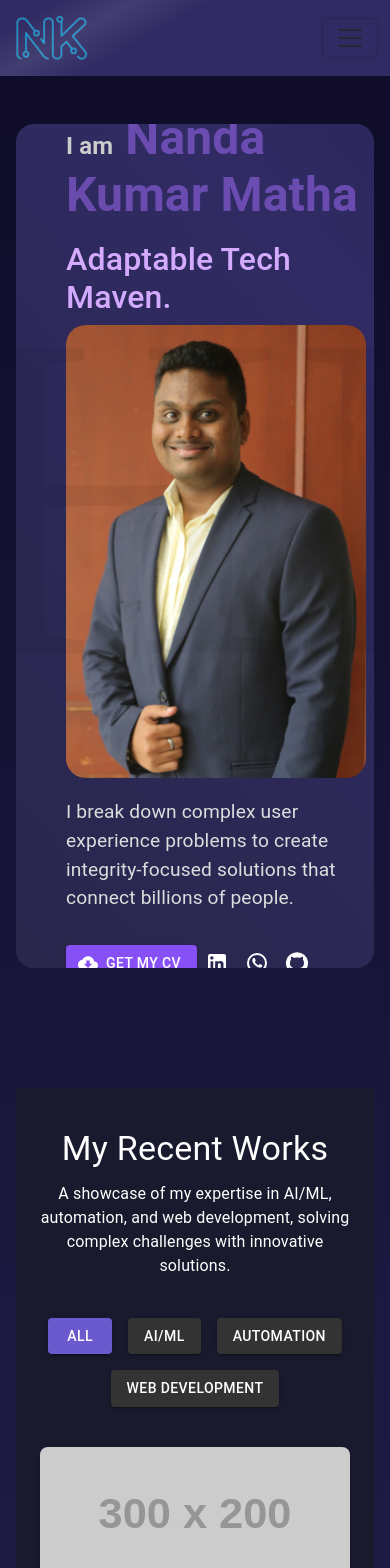
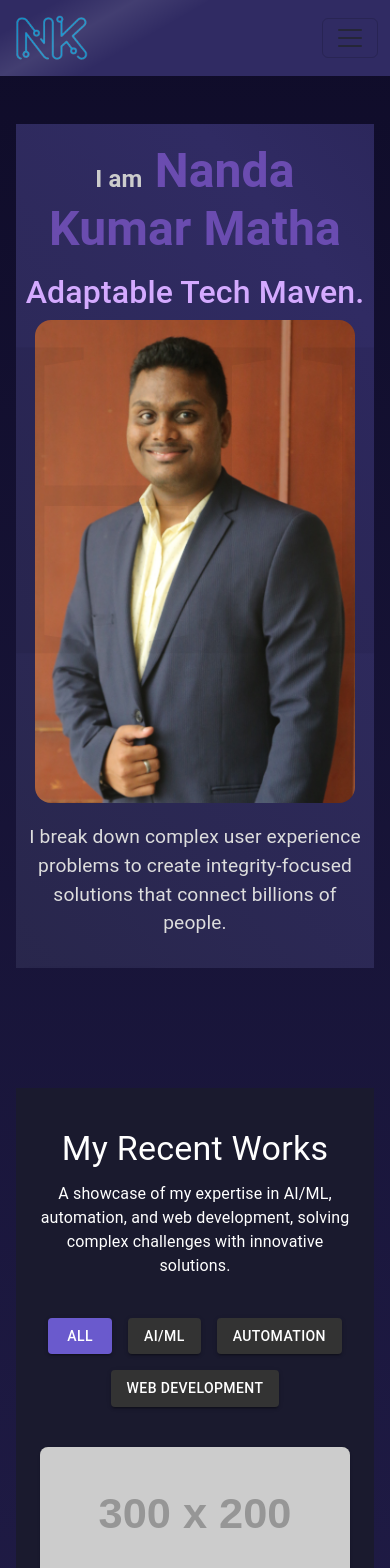
Before and after one commit to NandaKumarMatha/nandakumarmatha.github.io, a React (Create React App) app: page / in a window 390 px wide. Shown: the top 1568 px of the page. Built offline with nearby package versions, Linux system fonts and the light colour scheme.

Commit message:
refactor: update Footer component copyright format and enhance hero section styles for better responsiveness

```diff
--- a/src/components/Footer.js
+++ b/src/components/Footer.js
@@ -5,7 +5,7 @@ const Footer = () => {
   return (
     <Box component="footer" py={3} textAlign="center" bgcolor="secondary.main" color="white">
       <Typography variant="body1">
-        &copy; {new Date().getFullYear()} <a href="#home">M. N. Kumar</a>. All rights reserved.
+        &copy; {new Date().getFullYear()} <a href="#home">M.N.Kumar</a>. All rights reserved.
       </Typography>
     </Box>
   );
--- a/src/components/hero.css
+++ b/src/components/hero.css
@@ -12,7 +12,8 @@
     overflow: hidden;
     animation: gradientAnimation 3s ease infinite; /* Add animation */
     border-radius: 18px;
-  }
+    box-sizing: border-box;
+}
 
   @keyframes gradientAnimation {
     0% {
@@ -96,13 +97,37 @@
 
   /* Media query for small screens */
   @media (max-width: 768px) {
+    .hero {
+      flex-direction: column;
+      align-items: stretch;
+      padding: 18px 8px 24px 8px;
+      min-height: 100vh;
+      border-radius: 0;
+    }
+    .hero-content {
+      max-width: 100%;
+      margin: 0 0 18px 0;
+    }
     .ss-hero-image {
       display: flex;
       justify-content: center;
+      margin-bottom: 18px;
     }
-
+    .ss-hero-image img {
+      width: 90vw;
+      max-width: 320px;
+      border-radius: 16px;
+    }
     .hero-image {
       display: none;
+    }
+    .hero-buttons {
+      flex-wrap: wrap;
+      gap: 8px;
+      justify-content: center;
+    }
+    .hero-title, .hero-subtitle, .hero-description {
+      text-align: center;
     }
   }
 
```
